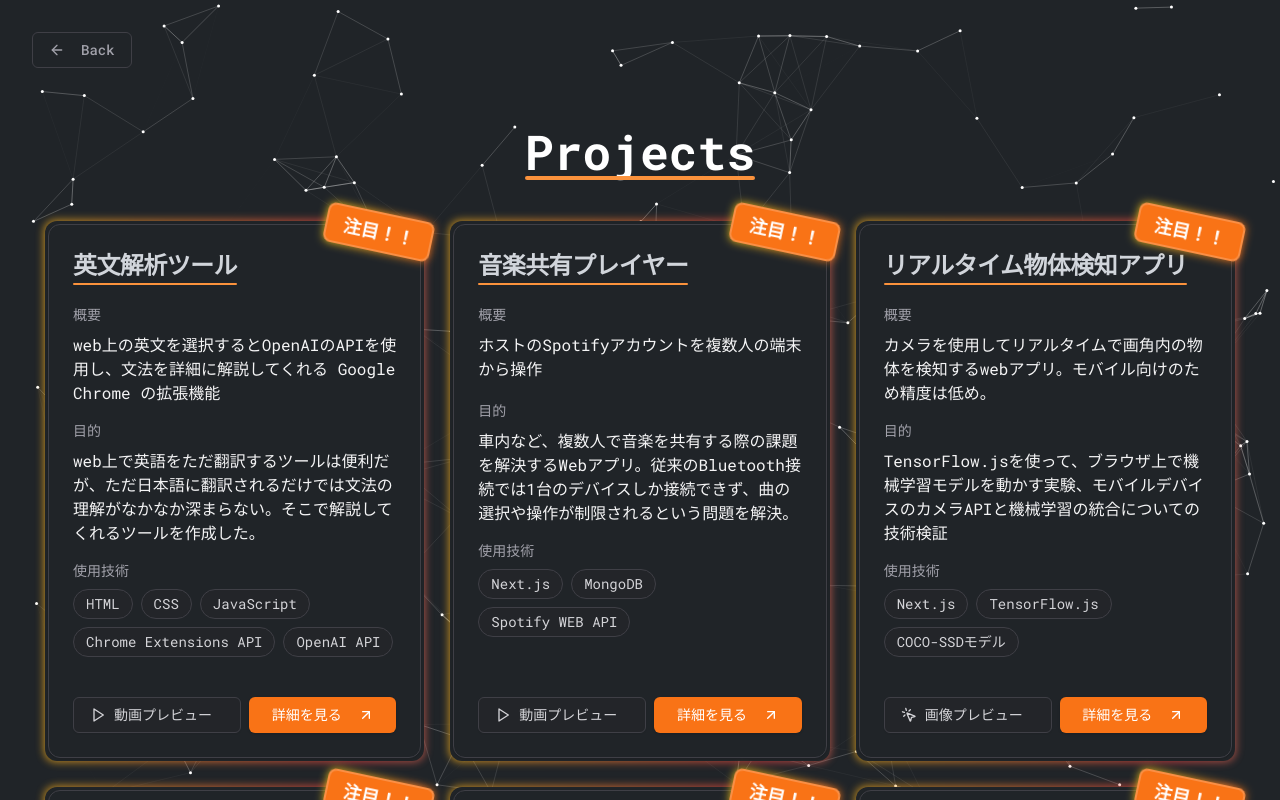
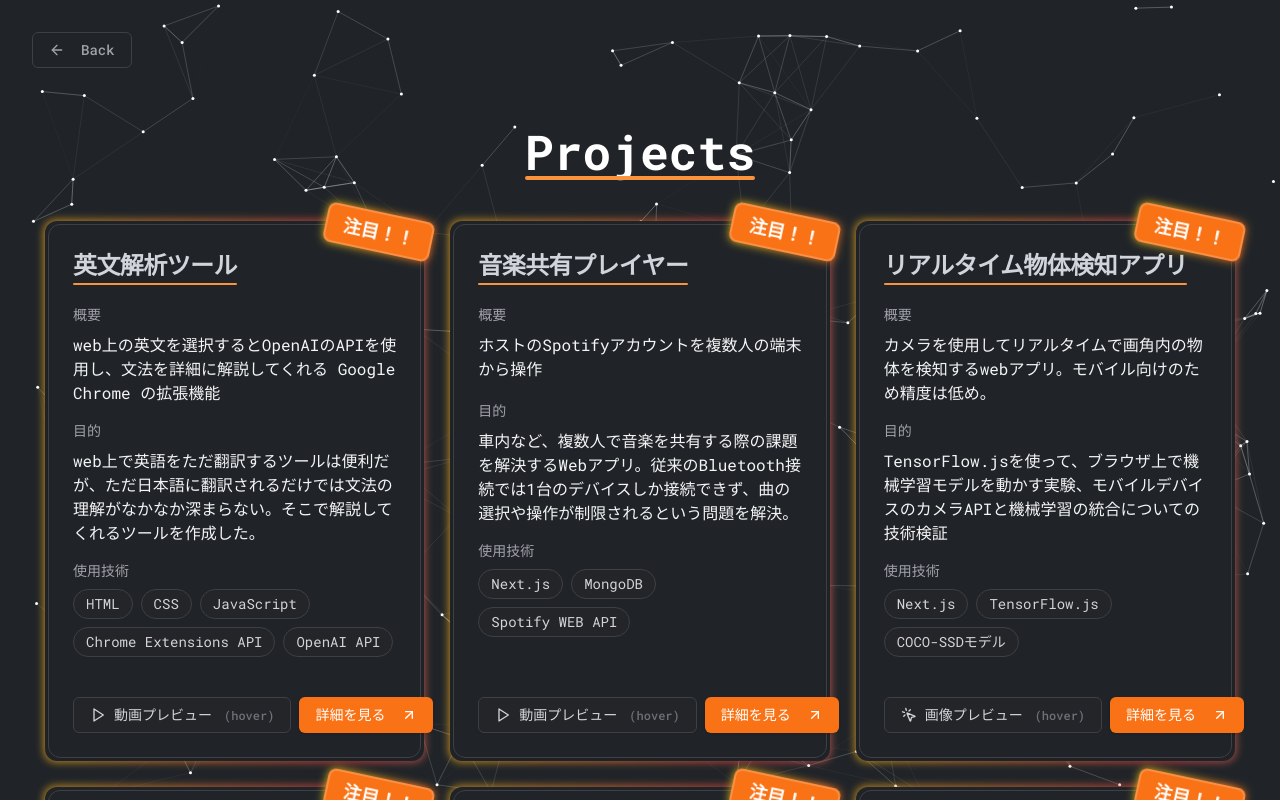
Before and after one commit to temmie0232/my-portfolio, a Next.js app: page /apps in a window 1280 px wide. Shown: the top 800 px of the page. Built offline with nearby package versions, Linux system fonts and the light colour scheme.

Commit message:
update: appsページのカードにプレビュー機能を追加

```diff
--- a/src/components/ui/ProjectCard.tsx
+++ b/src/components/ui/ProjectCard.tsx
@@ -179,6 +179,7 @@ export default function ProjectCard({
                                 animate={{ opacity: 1 }}
                                 transition={{ delay: 0.2 }}
                             >
+                                (hover)
                             </motion.div>
                         </Button>
                     )}
@@ -239,7 +240,7 @@ export default function ProjectCard({
                                             src={previewImage}
                                             alt={title}
                                             fill
-                                            className="object-cover"
+                                            className="object-contain bg-black"
                                         />
                                     </div>
                                 ) : null}
```
